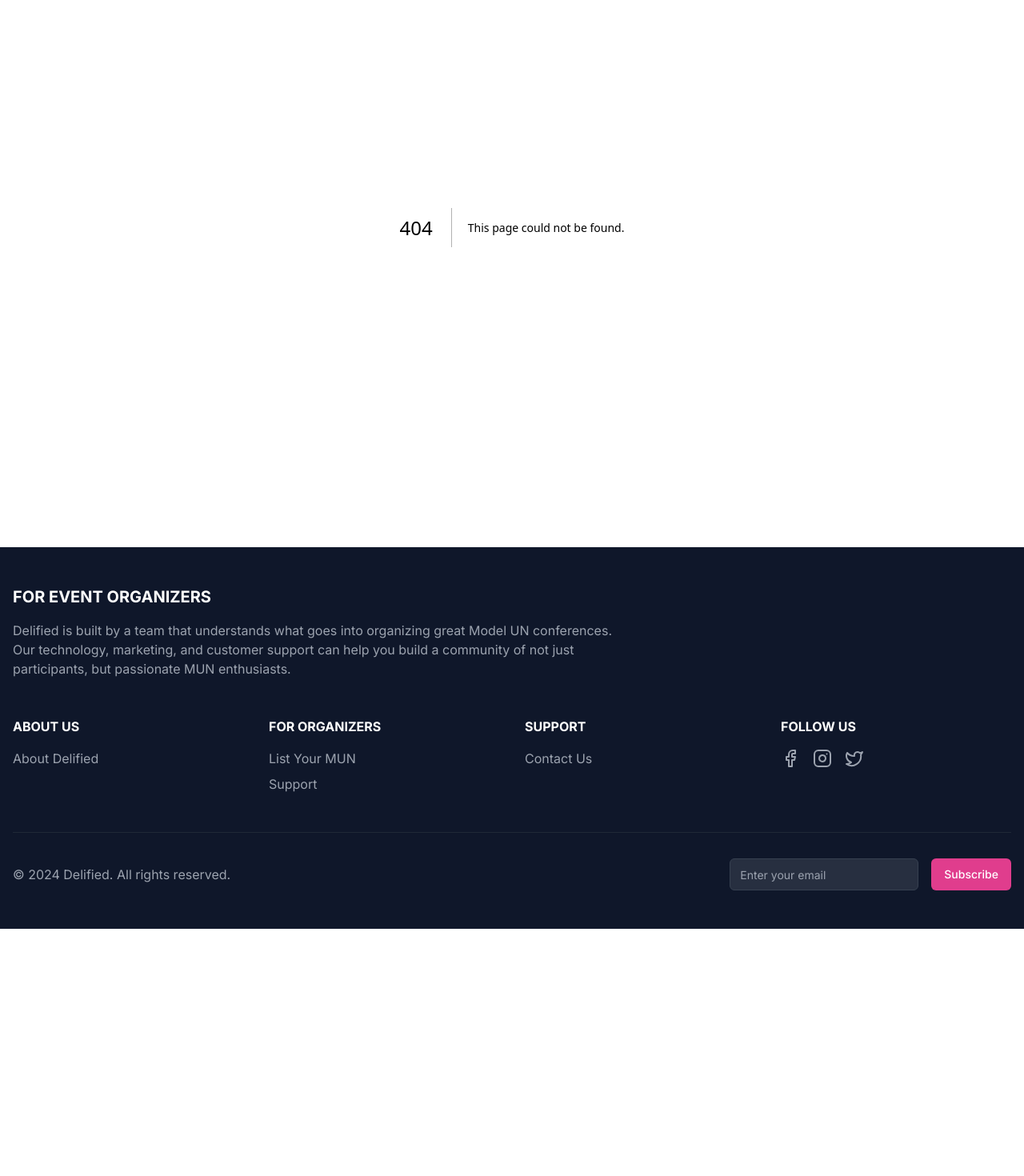
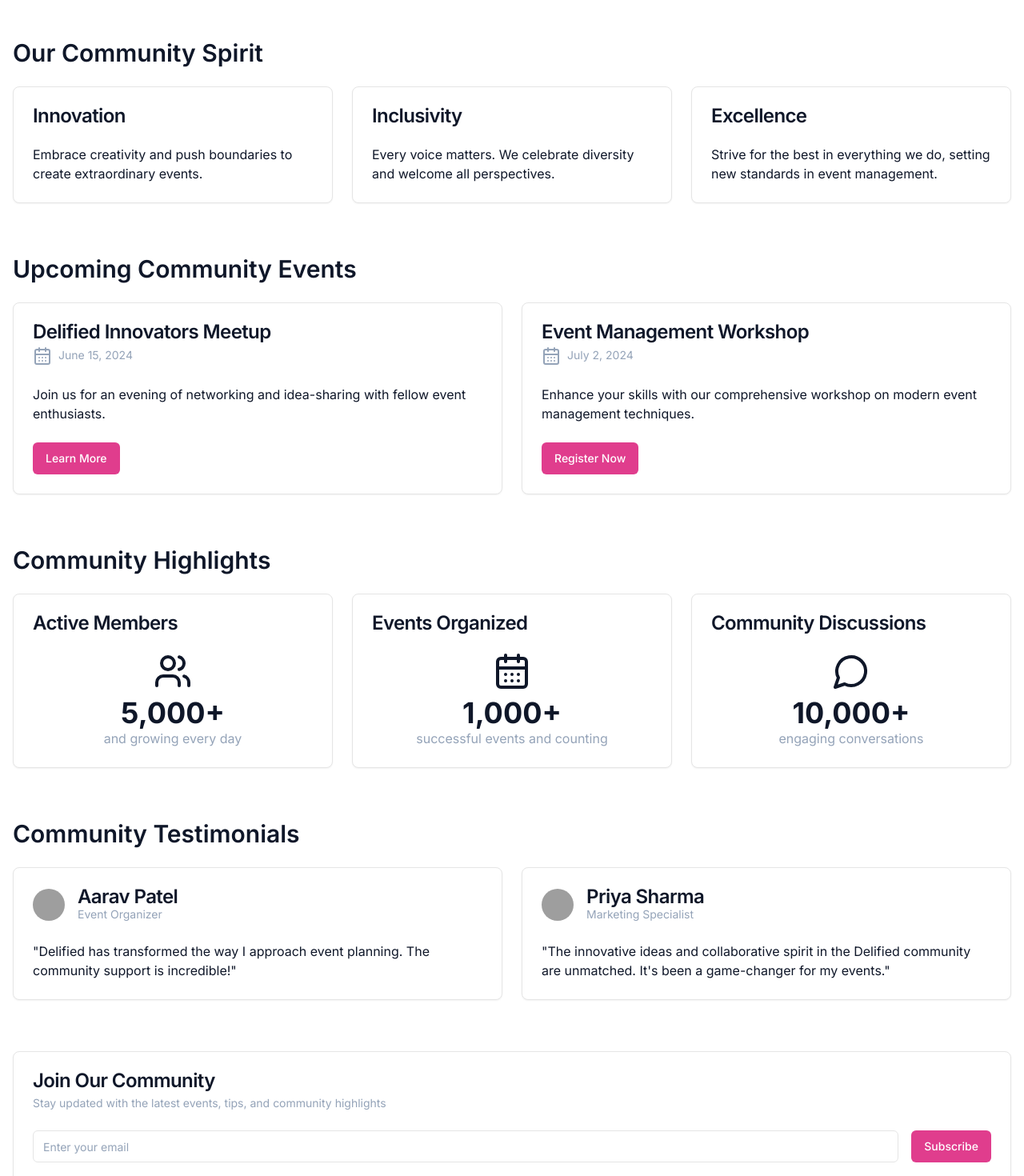
Before and after one commit to DelifiedGit/Delified-Frontned, a Next.js app: page /community in a window 1280 px wide. Before the commit this address had no page. Shown: the part 180-1650 px from the top of the page at 80% size. Before the commit the page ends 1341 px from the top, so only its background shows below. Built offline with nearby package versions, Linux system fonts and the light colour scheme; grey boxes are pictures that could not be loaded.

Commit message:
Community page added

```diff
--- a/package.json
+++ b/package.json
@@ -11,6 +11,7 @@
   "dependencies": {
     "@prisma/client": "^5.22.0",
     "@radix-ui/react-accordion": "^1.2.1",
+    "@radix-ui/react-avatar": "^1.1.2",
     "@radix-ui/react-checkbox": "^1.1.2",
     "@radix-ui/react-dialog": "^1.1.2",
     "@radix-ui/react-label": "^2.1.0",
--- /dev/null
+++ b/src/app/community/page.tsx
@@ -0,0 +1,222 @@
+'use client'
+
+import { useState } from 'react'
+import Image from 'next/image'
+import Link from 'next/link'
+import { Button } from "@/components/ui/button"
+import { Card, CardContent, CardDescription, CardFooter, CardHeader, CardTitle } from "@/components/ui/card"
+import { Avatar, AvatarFallback, AvatarImage } from "@/components/ui/avatar"
+import { Input } from "@/components/ui/input"
+import { Textarea } from "@/components/ui/textarea"
+import { CalendarDays, Users, MessageCircle } from 'lucide-react'
+
+export default function CommunityPage() {
+  const [email, setEmail] = useState('')
+
+  const handleSubscribe = (e: React.FormEvent) => {
+    e.preventDefault()
+    // TODO: Implement subscription logic
+    console.log('Subscribed:', email)
+    setEmail('')
+  }
+
+  return (
+    <div className="container mx-auto px-4 py-8">
+      <header className="text-center mb-12">
+        <h1 className="text-4xl font-bold mb-4">Welcome to the Delified Community</h1>
+        <p className="text-xl text-muted-foreground">Where dreamers, doers, and innovators come together</p>
+      </header>
+
+      <section className="mb-16">
+        <h2 className="text-3xl font-semibold mb-6">Our Community Spirit</h2>
+        <div className="grid md:grid-cols-3 gap-6">
+          <Card>
+            <CardHeader>
+              <CardTitle>Innovation</CardTitle>
+            </CardHeader>
+            <CardContent>
+              <p>Embrace creativity and push boundaries to create extraordinary events.</p>
+            </CardContent>
+          </Card>
+          <Card>
+            <CardHeader>
+              <CardTitle>Inclusivity</CardTitle>
+            </CardHeader>
+            <CardContent>
+              <p>Every voice matters. We celebrate diversity and welcome all perspectives.</p>
+            </CardContent>
+          </Card>
+          <Card>
+            <CardHeader>
+              <CardTitle>Excellence</CardTitle>
+            </CardHeader>
+            <CardContent>
+              <p>Strive for the best in everything we do, setting new standards in event management.</p>
+            </CardContent>
+          </Card>
+        </div>
+      </section>
+
+      <section className="mb-16">
+        <h2 className="text-3xl font-semibold mb-6">Upcoming Community Events</h2>
+        <div className="grid md:grid-cols-2 gap-6">
+          <Card>
+            <CardHeader>
+              <CardTitle>Delified Innovators Meetup</CardTitle>
+              <CardDescription>
+                <CalendarDays className="inline-block mr-2" />
+                June 15, 2024
+              </CardDescription>
+            </CardHeader>
+            <CardContent>
+              <p>Join us for an evening of networking and idea-sharing with fellow event enthusiasts.</p>
+            </CardContent>
+            <CardFooter>
+              <Button>Learn More</Button>
+            </CardFooter>
+          </Card>
+          <Card>
+            <CardHeader>
+              <CardTitle>Event Management Workshop</CardTitle>
+              <CardDescription>
+                <CalendarDays className="inline-block mr-2" />
+                July 2, 2024
+              </CardDescription>
+            </CardHeader>
+            <CardContent>
+              <p>Enhance your skills with our comprehensive workshop on modern event management techniques.</p>
+            </CardContent>
+            <CardFooter>
+              <Button>Register Now</Button>
+            </CardFooter>
+          </Card>
+        </div>
+      </section>
+
+      <section className="mb-16">
+        <h2 className="text-3xl font-semibold mb-6">Community Highlights</h2>
+        <div className="grid md:grid-cols-3 gap-6">
+          <Card>
+            <CardHeader>
+              <CardTitle>Active Members</CardTitle>
+            </CardHeader>
+            <CardContent className="text-center">
+              <Users className="inline-block mb-2" size={48} />
+              <p className="text-4xl font-bold">5,000+</p>
+              <p className="text-muted-foreground">and growing every day</p>
+            </CardContent>
+          </Card>
+          <Card>
+            <CardHeader>
+              <CardTitle>Events Organized</CardTitle>
+            </CardHeader>
+            <CardContent className="text-center">
+              <CalendarDays className="inline-block mb-2" size={48} />
+              <p className="text-4xl font-bold">1,000+</p>
+              <p className="text-muted-foreground">successful events and counting</p>
+            </CardContent>
+          </Card>
+          <Card>
+            <CardHeader>
+              <CardTitle>Community Discussions</CardTitle>
+            </CardHeader>
+            <CardContent className="text-center">
+              <MessageCircle className="inline-block mb-2" size={48} />
+              <p className="text-4xl font-bold">10,000+</p>
+              <p className="text-muted-foreground">engaging conversations</p>
+            </CardContent>
+          </Card>
+        </div>
+      </section>
+
+      <section className="mb-16">
+        <h2 className="text-3xl font-semibold mb-6">Community Testimonials</h2>
+        <div className="grid md:grid-cols-2 gap-6">
+          <Card>
+            <CardHeader>
+              <div className="flex items-center gap-4">
+                <Avatar>
+                  <AvatarImage src="/avatars/01.png" alt="Aarav Patel" />
+                  <AvatarFallback>AP</AvatarFallback>
+                </Avatar>
+                <div>
+                  <CardTitle>Aarav Patel</CardTitle>
+                  <CardDescription>Event Organizer</CardDescription>
+                </div>
+              </div>
+            </CardHeader>
+            <CardContent>
+              <p>"Delified has transformed the way I approach event planning. The community support is incredible!"</p>
+            </CardContent>
+          </Card>
+          <Card>
+            <CardHeader>
+              <div className="flex items-center gap-4">
+                <Avatar>
+                  <AvatarImage src="/avatars/02.png" alt="Priya Sharma" />
+                  <AvatarFallback>PS</AvatarFallback>
+                </Avatar>
+                <div>
+                  <CardTitle>Priya Sharma</CardTitle>
+                  <CardDescription>Marketing Specialist</CardDescription>
+                </div>
+              </div>
+            </CardHeader>
+            <CardContent>
+              <p>"The innovative ideas and collaborative spirit in the Delified community are unmatched. It's been a game-changer for my events."</p>
+            </CardContent>
+          </Card>
+        </div>
+      </section>
+
+      <section className="mb-16">
+        <Card>
+          <CardHeader>
+            <CardTitle>Join Our Community</CardTitle>
+            <CardDescription>Stay updated with the latest events, tips, and community highlights</CardDescription>
+          </CardHeader>
+          <CardContent>
+            <form onSubmit={handleSubscribe} className="flex gap-4">
+              <Input
+                type="email"
+                placeholder="Enter your email"
+                value={email}
+                onChange={(e) => setEmail(e.target.value)}
+                required
+              />
+              <Button type="submit">Subscribe</Button>
+            </form>
+          </CardContent>
+        </Card>
+      </section>
+
+      <section>
+        <h2 className="text-3xl font-semibold mb-6">Get Involved</h2>
+        <div className="grid md:grid-cols-2 gap-6">
+          <Card>
+            <CardHeader>
+              <CardTitle>Share Your Story</CardTitle>
+            </CardHeader>
+            <CardContent>
+              <p>Have a success story or valuable insights to share with the community? We'd love to hear from you!</p>
+            </CardContent>
+            <CardFooter>
+              <Button>Submit Your Story</Button>
+            </CardFooter>
+          </Card>
+          <Card>
+            <CardHeader>
+              <CardTitle>Volunteer Opportunities</CardTitle>
+            </CardHeader>
+            <CardContent>
+              <p>Looking to make a difference? Explore our volunteer programs and contribute to the community's growth.</p>
+            </CardContent>
+            <CardFooter>
+              <Button>Explore Opportunities</Button>
+            </CardFooter>
+          </Card>
+        </div>
+      </section>
+    </div>
+  )
+}
--- /dev/null
+++ b/src/components/ui/avatar.tsx
@@ -0,0 +1,50 @@
+"use client"
+
+import * as React from "react"
+import * as AvatarPrimitive from "@radix-ui/react-avatar"
+
+import { cn } from "@/lib/utils"
+
+const Avatar = React.forwardRef<
+  React.ElementRef<typeof AvatarPrimitive.Root>,
+  React.ComponentPropsWithoutRef<typeof AvatarPrimitive.Root>
+>(({ className, ...props }, ref) => (
+  <AvatarPrimitive.Root
+    ref={ref}
+    className={cn(
+      "relative flex h-10 w-10 shrink-0 overflow-hidden rounded-full",
+      className
+    )}
+    {...props}
+  />
+))
+Avatar.displayName = AvatarPrimitive.Root.displayName
+
+const AvatarImage = React.forwardRef<
+  React.ElementRef<typeof AvatarPrimitive.Image>,
+  React.ComponentPropsWithoutRef<typeof AvatarPrimitive.Image>
+>(({ className, ...props }, ref) => (
+  <AvatarPrimitive.Image
+    ref={ref}
+    className={cn("aspect-square h-full w-full", className)}
+    {...props}
+  />
+))
+AvatarImage.displayName = AvatarPrimitive.Image.displayName
+
+const AvatarFallback = React.forwardRef<
+  React.ElementRef<typeof AvatarPrimitive.Fallback>,
+  React.ComponentPropsWithoutRef<typeof AvatarPrimitive.Fallback>
+>(({ className, ...props }, ref) => (
+  <AvatarPrimitive.Fallback
+    ref={ref}
+    className={cn(
+      "flex h-full w-full items-center justify-center rounded-full bg-muted",
+      className
+    )}
+    {...props}
+  />
+))
+AvatarFallback.displayName = AvatarPrimitive.Fallback.displayName
+
+export { Avatar, AvatarImage, AvatarFallback }
```
Also changed, not shown: 1 other file (tests, documents, lock files or other folders).
